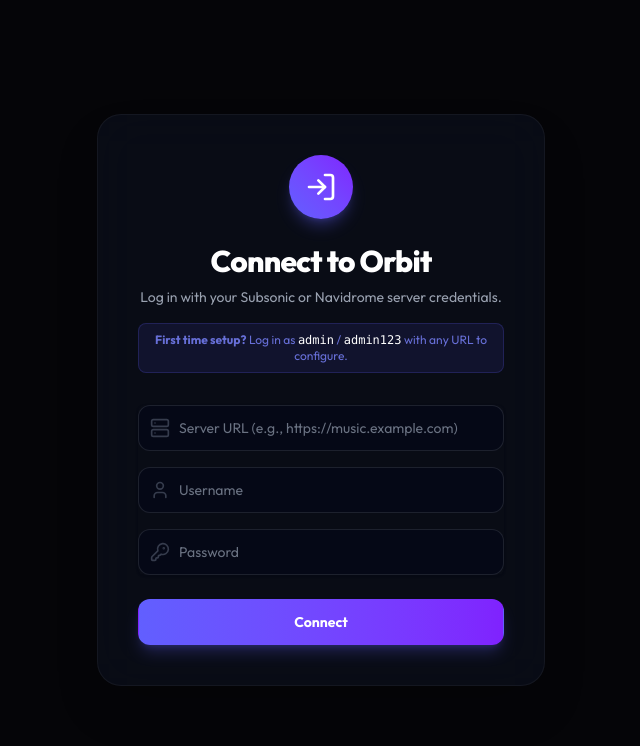
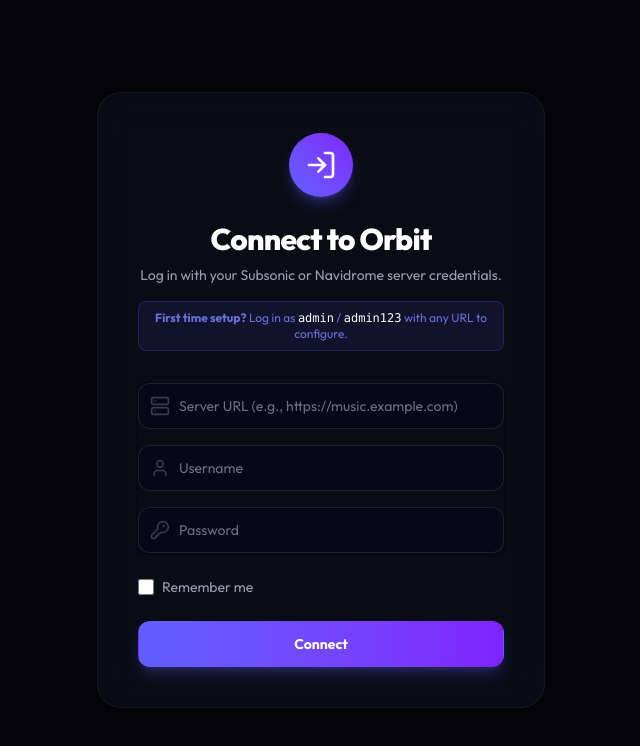
Before and after one commit to soltros/Orbit, a React (Vite) app in the folder frontend/: page / in a window 1280 px wide. Shown: the top 746 px of the page, without its empty margins (319-959 px from the left). Built offline with nearby package versions, Linux system fonts and the light colour scheme; no server answers.

Commit message:
feat(ui): add remember me checkbox to persist credentials in local storage

```diff
--- a/frontend/src/components/LoginView.tsx
+++ b/frontend/src/components/LoginView.tsx
@@ -6,9 +6,10 @@
 }
 
 export const LoginView: React.FC<LoginViewProps> = ({ onLoginSuccess }) => {
-  const [url, setUrl] = useState('');
-  const [username, setUsername] = useState('');
+  const [url, setUrl] = useState(() => localStorage.getItem('orbit_login_url') || '');
+  const [username, setUsername] = useState(() => localStorage.getItem('orbit_login_username') || '');
   const [password, setPassword] = useState('');
+  const [rememberMe, setRememberMe] = useState(() => !!localStorage.getItem('orbit_login_username'));
   const [isLoading, setIsLoading] = useState(true);
   const [isSubmitting, setIsSubmitting] = useState(false);
   const [error, setError] = useState<string | null>(null);
@@ -43,6 +44,13 @@
       const data = await res.json();
 
       if (data.status === 'success') {
+        if (rememberMe) {
+          localStorage.setItem('orbit_login_url', url);
+          localStorage.setItem('orbit_login_username', username);
+        } else {
+          localStorage.removeItem('orbit_login_url');
+          localStorage.removeItem('orbit_login_username');
+        }
         onLoginSuccess();
       } else {
         setError(data.message || 'Login failed. Check your credentials and server URL.');
@@ -129,6 +137,22 @@
             </div>
           </div>
 
+          <div className="flex items-center justify-between">
+            <div className="flex items-center">
+              <input
+                id="remember-me"
+                name="remember-me"
+                type="checkbox"
+                checked={rememberMe}
+                onChange={(e) => setRememberMe(e.target.checked)}
+                className="h-4 w-4 text-indigo-500 focus:ring-indigo-500 border-gray-600 rounded bg-slate-900/50"
+              />
+              <label htmlFor="remember-me" className="ml-2 block text-sm text-gray-400 cursor-pointer select-none">
+                Remember me
+              </label>
+            </div>
+          </div>
+
           <div>
             <button
               type="submit"
```
